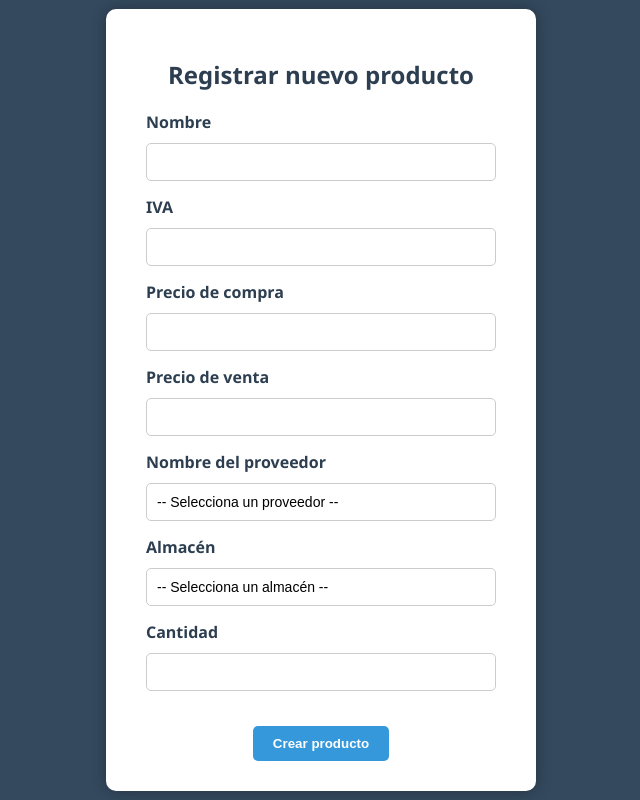
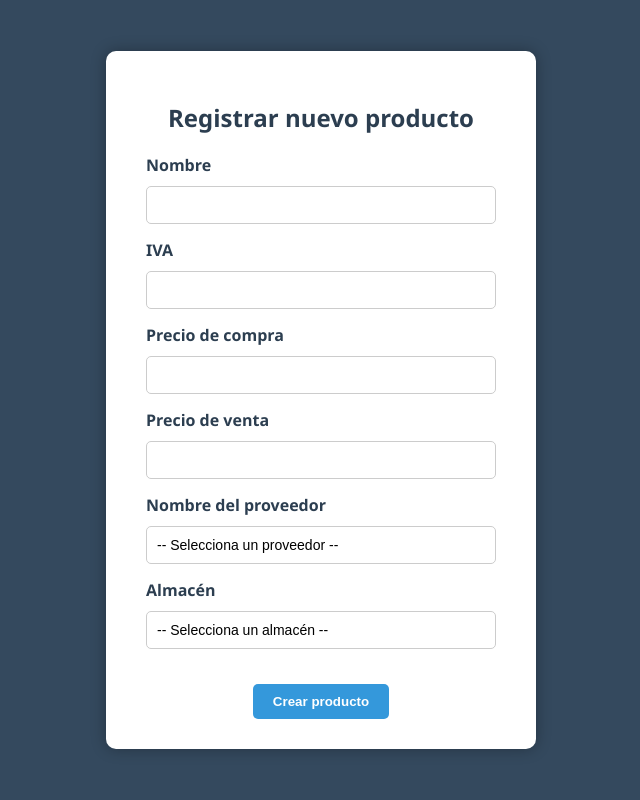
Before and after one commit to OscarRosalesRoca/ERP-project, a PHP site: page /includes/functions/producto/create_producto.php in a window 1280 px wide. Shown: the whole page, without its empty margins (319-959 px from the left). Run offline with PHP 8.4, Linux system fonts and the light colour scheme; the visitor is signed in with stand-in values (Sample User, id 1); tables that the repository leaves empty hold one stand-in row (values such as "Sample post").

Commit message:
Delete 'cantidad' in creation, edit productos process

```diff
--- a/includes/functions/producto/create_producto.php
+++ b/includes/functions/producto/create_producto.php
@@ -41,11 +41,10 @@ if ($_SERVER["REQUEST_METHOD"] === "POST") {
     $precio_venta = floatval($_POST["precio_venta"]);
     $nombre_proveedor = trim($_POST["nombre_proveedor"]);
     $cod_almacen = intval($_POST["cod_almacen"]);
-    $cantidad = intval($_POST["cantidad"]);
 
     if (
         empty($nombre) || $iva < 0 || $precio_compra < 0 || $precio_venta < 0 ||
-        empty($nombre_proveedor) || $cod_almacen <= 0 || $cantidad < 0
+        empty($nombre_proveedor) || $cod_almacen <= 0
     ) {
         $errores[] = "Todos los campos son obligatorios y deben tener valores válidos.";
     }
@@ -67,14 +66,12 @@ if ($_SERVER["REQUEST_METHOD"] === "POST") {
             $row = $resultado->fetch_assoc();
             $cod_proveedor = $row["cod_actor"];
 
-            $activo = $cantidad > 0 ? 1 : 0;
-
             // Insertar el producto
-            $stmt = $connection->prepare("INSERT INTO producto_servicio (nombre, iva, precio_venta, activo) VALUES (?, ?, ?, ?)");
+            $stmt = $connection->prepare("INSERT INTO producto_servicio (nombre, iva, precio_venta, activo) VALUES (?, ?, ?, 0)");
             if (!$stmt) {
                 die("Error al preparar la inserción en producto_servicio: " . $connection->error);
             }
-            $stmt->bind_param("sddi", $nombre, $iva, $precio_venta, $activo);
+            $stmt->bind_param("sdd", $nombre, $iva, $precio_venta);
             if ($stmt->execute()) {
 
                 $cod_producto = $connection->insert_id;
@@ -90,13 +87,13 @@ if ($_SERVER["REQUEST_METHOD"] === "POST") {
                 if ($stmt->execute()) {
 
                     // Insertar en la tabla almacen_producto_servicio
-                    $stmt = $connection->prepare("INSERT INTO almacen_producto_servicio (cod_almacen, cod_producto, cantidad) VALUES (?, ?, ?)");
+                    $stmt = $connection->prepare("INSERT INTO almacen_producto_servicio (cod_almacen, cod_producto, cantidad) VALUES (?, ?, 0)");
 
                     if (!$stmt) {
                         die("Error al preparar la inserción en almacen_producto_servicio: " . $connection->error);
                     }
 
-                    $stmt->bind_param("iii", $cod_almacen, $cod_producto, $cantidad);
+                    $stmt->bind_param("ii", $cod_almacen, $cod_producto);
 
                     if ($stmt->execute()) {
                         header("Location: /ERP/modules/home/empleado_home.php?pagina=productos&mensaje=producto_creado");
@@ -172,9 +169,6 @@ if ($_SERVER["REQUEST_METHOD"] === "POST") {
                 </select>
             <?php endif; ?>
 
-            <label>Cantidad</label>
-            <input type="number" name="cantidad" min="0" required>
-
             <div class="botones">
                 <button type="submit" <?php echo (empty($proveedores) || empty($almacenes)) ? 'disabled' : ''; ?>>Crear producto</button>
             </div>
```
Also changed, not shown: includes/functions/producto/edit_delete_producto.php (+5 -20 lines).
